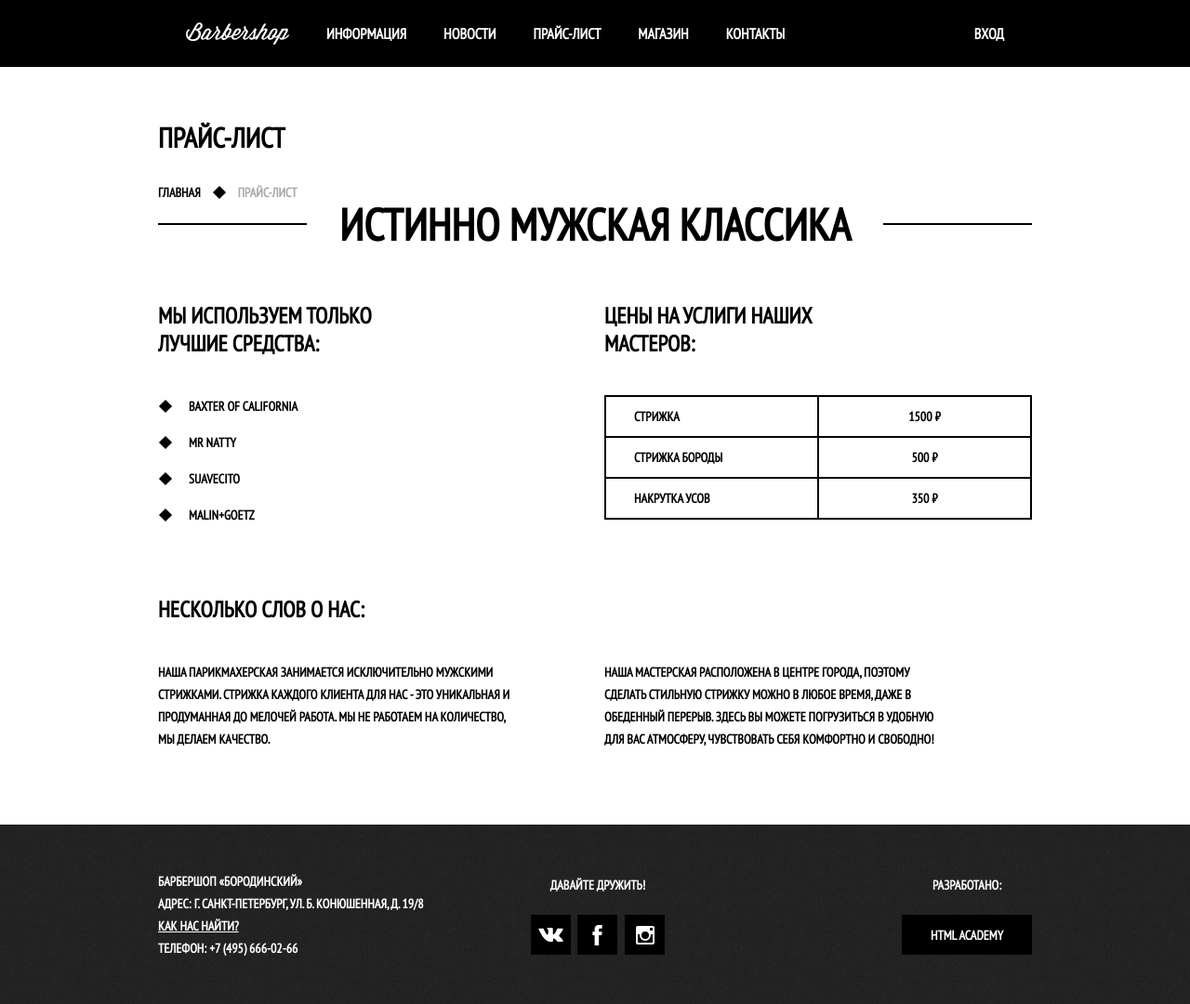
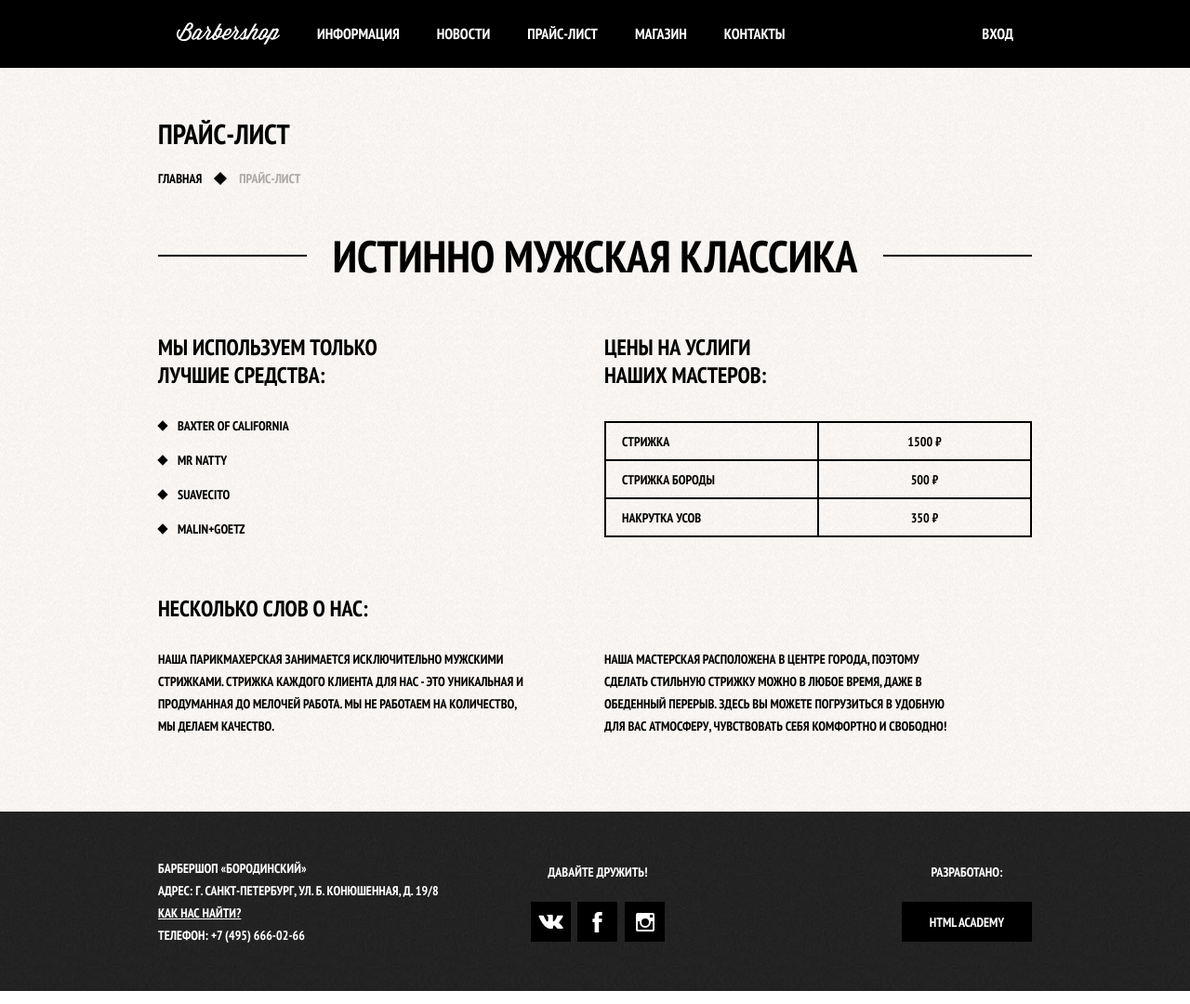
Before and after one commit to EduardLubomirsky/borodinskiy, a plain HTML site: page app/price.html in a window 1280 px wide. Shown: the whole page at 93% size. Drawn offline with Linux system fonts and the light colour scheme.

Commit message:
added pixel perfect for price.html

```diff
--- a/app/price.html
+++ b/app/price.html
@@ -3,6 +3,7 @@
 <head>
 	<meta charset="UTF-8">
 	<title>Document</title>
+	<link href="https://fonts.googleapis.com/css?family=PT+Sans+Narrow:700" rel="stylesheet">
 	<link rel="stylesheet" href="style/normalize.css">
 	<link rel="stylesheet" href="style/style.css">
 </head>
--- a/app/style/style.css
+++ b/app/style/style.css
@@ -1,4 +1,4 @@
-@font-face {
+/*@font-face {
 	font-family: "PT Sans";
 	src: url("../fonts/ptsansnarrow.woff") format("truetype");
 	font-style: normal;
@@ -9,7 +9,8 @@
 	src: url("../fonts/PTSans/PTN57F.ttf") format("truetype");
 	font-style: normal;
 	font-weight: normal;
-}
+}*/
+
 .visually-hidden {
 	position: absolute !important;
 	clip: rect(1px 1px 1px 1px); /* IE6, IE7 */
@@ -23,7 +24,9 @@
 body,ul,li,figure{
 	margin: 0;
 	padding: 0;
-	font-family: "PT Sans55";
+/*	font-family: "PT Sans55";*/
+	font-family: 'PT Sans Narrow', sans-serif;
+letter-spacing: 0px;
 }
 a{
 	text-decoration: none;
@@ -43,11 +46,11 @@ body.main{
 	background: #070707 url('../img/index-bg.jpg') no-repeat;
 	background-size: contain;
 }
-body.shop{
-	background: url('../img/bg-block.jpg') repeat;
-}
 body:not(.main) .main-header{
 	margin: 0;
+}
+body:not(.main){
+background: url('../img/bg-block.jpg') repeat;
 }
 h2,h3{
 	font-size: 30px;
@@ -62,18 +65,17 @@ h2,h3{
 }
 .main-header{
 	background: black;
-	height: 72px;
+	height: 73px;
 	margin-bottom: 250px;
 }
 .main-navigation{
 	display: flex;
 	position: relative;
-	height: 72px;
 	justify-content: space-between;
 	font-size: 16px;
 	font-weight: bold;
 	line-height: 20px;
-	padding: 0 30px;
+	padding: 0 20px;
 }
 .main-navigation ul{
 	display: flex;
@@ -281,11 +283,12 @@ h2,h3{
 .page-title{
 	font-size: 30px;
 	line-height: 42px;
-	margin-top: 55px;
+	margin: 0;
+	margin-top: 50px;
 }
 .breadcrumbs{
 	display: flex;
-	margin-top: 28px;
+	margin-top: 17px;
 }
 .breadcrumbs-item{
 	position: relative;
@@ -472,8 +475,8 @@ h2,h3{
 .about-us-wrapper h3{
 	font-size: 24px;
 	line-height: 30px;
-	padding-right: 236px;
-	margin-bottom: 40px;
+	padding-right: 231px;
+	margin-bottom: 34px;
 	margin-top: 60px;
 }
 .slogan{
@@ -482,7 +485,8 @@ h2,h3{
 	font-size: 48px;
 	line-height: 48px;
 	margin: 0;
-	padding: 0 170px;
+	margin-top: 49px;
+	padding: 0 187px;
 }
 .slogan::before,
 .slogan::after{
@@ -502,19 +506,23 @@ h2,h3{
 }
 .tools-item{
 	position: relative;
-	left: 33px;
+	top: -7px;
+	left: 21px;
 	line-height: 24px;
-	margin-bottom: 15px;
+	margin-bottom: 13px;
+}
+.tools-item:last-child{
+	margin-bottom: 0;
 }
 .tools-item::before{
-	content: "";
-	position: absolute;
-	top: calc(50% - 5px);
-	left: -30px;
-	width: 10px;
-	height: 10px;
-	background: black;
-	transform: rotate(45deg);
+    content: "";
+    position: absolute;
+    top: calc(50% - 4px);
+    left: -20px;
+    width: 8px;
+    height: 8px;
+    background: black;
+    transform: rotate(45deg);
 }
 .price-table{
 	border: 2px solid black;
@@ -523,14 +531,14 @@ h2,h3{
 }
 .price-table td{
 	border: 2px solid black;
-	height: 40px;
+	height: 37px;
 }
 .price-cell{
 	text-align: center;
 	width: 50%;
 }
 .service-cell{
-	padding-left: 30px;
+	padding-left: 17px;
 }
 .about-us-wrapper .about-us{
 	font-size: 0px;
@@ -538,6 +546,8 @@ h2,h3{
 }
 .about-us h3{
 	font-size: 24px;
+	margin-top: 52px;
+	margin-bottom: 27px;
 }
 .about-us-collumn{
 	width: 50%;
@@ -546,7 +556,7 @@ h2,h3{
 	font-size: 14px;
 	vertical-align: top;
 	margin: 0 0 80px 0;
-	padding-right: 88px;
+	padding-right: 75px;
 }
 .about-us-collumn:last-child{
 	padding-left: 10px;
```
Also changed, not shown: app/index.html (+1 -0 lines).
